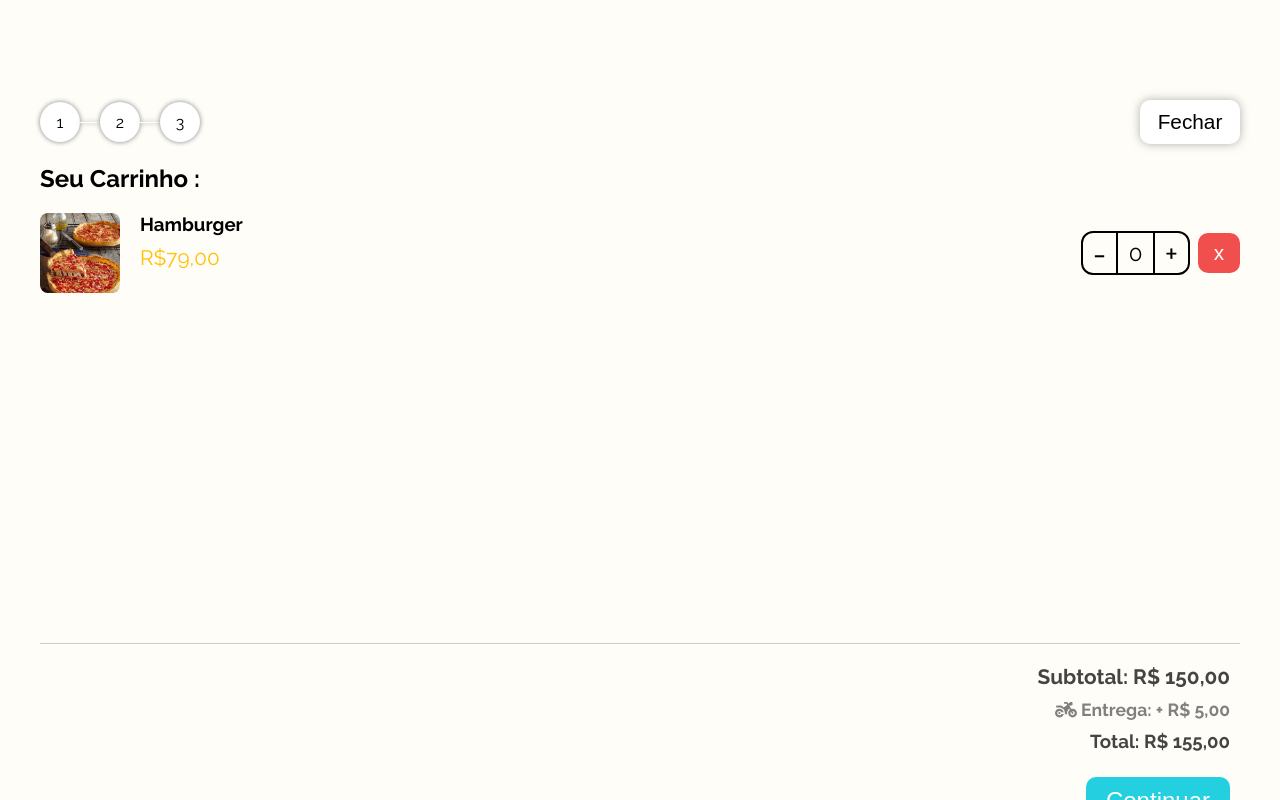
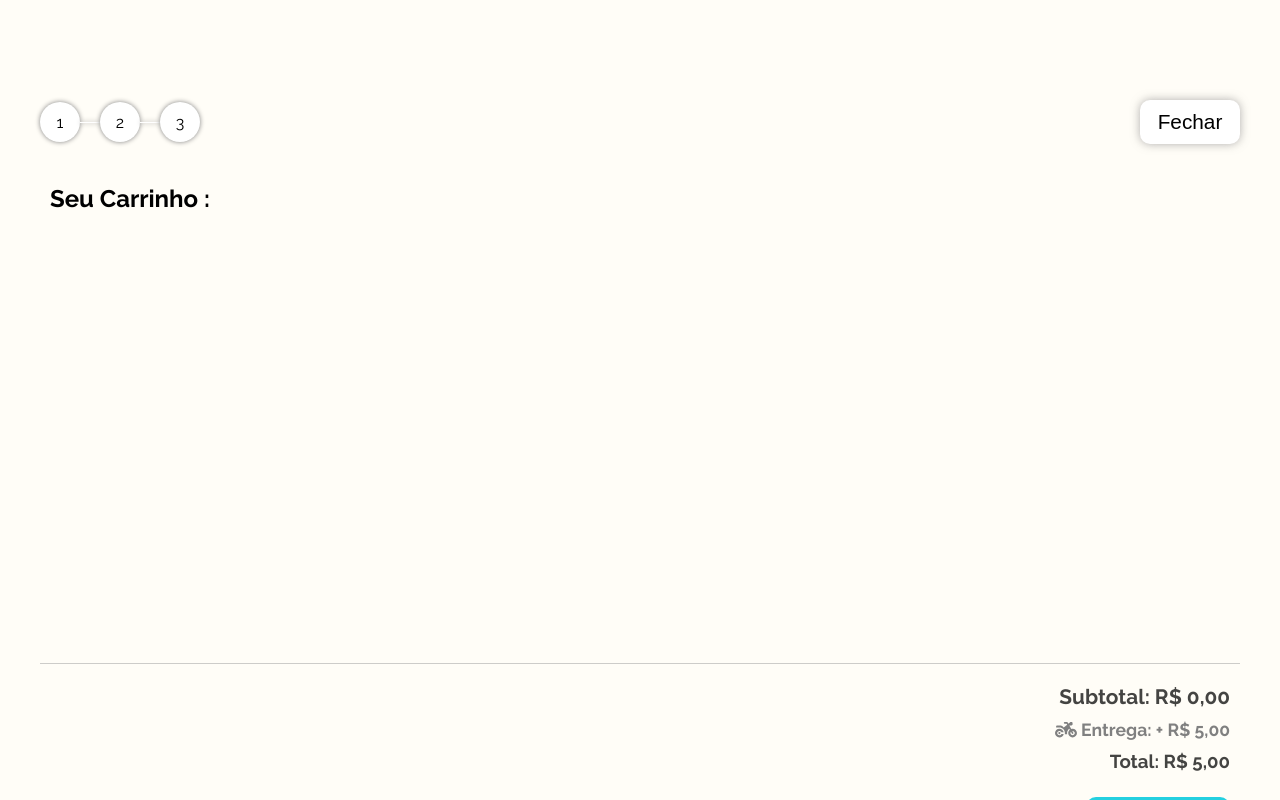
Before and after one commit to RamonLopes86/ramonburger, a Next.js app: page / in a window 1280 px wide. Both pictures are taken after a click on the element "MEU CARRINHO". Shown: the top 800 px of the page. Built offline with nearby package versions, Linux system fonts and the light colour scheme.

Commit message:
ajuste de codigo

```diff
--- a/src/components/section-page-Revisar/revisar.jsx
+++ b/src/components/section-page-Revisar/revisar.jsx
@@ -3,7 +3,8 @@ import StatusPedido from '../statusPedido/statusPedido';
 import SubTotal from '../sub-Total/subTotal';
 import hookContext from '@/hookContext/hookContext';
 import Image from 'next/image';
-import img1 from '../../../public/pizza1.jpg'
+import formatarMoeda from '@/funcoesUteis/formatMoeda';
+
 
 
 
@@ -12,7 +13,10 @@ import img1 from '../../../public/pizza1.jpg'
 
 export default function RevisarPedido(){
 
-    const {pgRevisar , goPageRevisar , carrinho} = hookContext()
+    const {pgRevisar , carrinho , excluirItemPedido } = hookContext()
+
+
+
 
 
     return(
@@ -31,23 +35,37 @@ export default function RevisarPedido(){
 
                     <h2>Seu Carrinho : </h2>
 
-                    <div className={estiloRev.itensCarrinho}>
+                   {
+
+                    carrinho.map((itens,index)=>{
+
+                        return(
+
+                            <div key={index} className={estiloRev.itensCarrinho}>
                                 <div className={estiloRev.cardCarrinho}>
-                            <Image className={estiloRev.imgProd} alt={'nome da imagem'} src={img1} />
+                                    <Image className={estiloRev.imgProd} alt={'nome da imagem'} src={itens.img} />
                                     <div className={estiloRev.boxNomeItens}>
-                                <h3>Hamburger</h3>
-                                <p>R$79,00</p>
+                                        <h3>{itens.nome}</h3>
+                                        <p>{formatarMoeda(itens.preco , 'BRL')}</p>
                                     </div>
                                 </div>
                                 <div className={estiloRev.boxCountRevisar}>
                                     <div className={estiloRev.boxAddItens}>
                                         <div>-</div>
-                                <div>0</div>
+                                        <div>{itens.count}</div>
                                         <div>+</div>
                                     </div>
-                            <button>x</button>
+
+
+                                    <button onClick={()=>excluirItemPedido(itens.id)}>x</button>
                                 </div>
                         </div>
+
+                        )
+
+                    })
+
+                   }
 
 
                 </section>
--- a/src/components/section-page-Revisar/revisar.module.css
+++ b/src/components/section-page-Revisar/revisar.module.css
@@ -8,8 +8,12 @@
     background-color: var(--corgeral);
     font-family: var(--rel);
     padding: 0px 15px;
+    z-index: 1;
 
 }
+
+
+
 
 
 .boxFilho{
@@ -28,6 +32,7 @@
     overflow: auto;
     border-bottom: 1px solid rgba(128, 128, 128, 0.397);
     margin-bottom: 10px;
+    padding: 0px 10px;
 }
 
 .boxCarrinho h2 {
@@ -43,7 +48,7 @@
     flex-direction: row;
     align-items: center;
     justify-content: space-between;
-
+    margin-bottom: 10px;
 }
 
 .cardCarrinho{
--- a/src/components/statusPedido/status.module.css
+++ b/src/components/statusPedido/status.module.css
@@ -4,6 +4,7 @@
     flex-direction: row;
     align-items: center;
     justify-content: space-between;
+    margin-bottom: 20px;
 }
 
 
--- a/src/components/sub-Total/subTotal.jsx
+++ b/src/components/sub-Total/subTotal.jsx
@@ -2,11 +2,38 @@ import estiloSubTotal from './subTotal.module.css';
 
 import { FontAwesomeIcon } from '@fortawesome/react-fontawesome';
 import { faMotorcycle } from '@fortawesome/free-solid-svg-icons';
+import hookContext from '@/hookContext/hookContext';
+import formatarMoeda from '@/funcoesUteis/formatMoeda';
 
 
 
 
 export default function SubTotal(){
+
+    const {carrinho} = hookContext()
+
+    let taxa = 5
+
+    const teste = carrinho.map((itens)=>{
+
+        return{
+
+            ...itens
+        }
+
+    })
+
+    const semTaxa = teste.reduce((acc  , it)=>{
+
+        return acc + it.preco
+
+    },0)
+
+    const valorSomado = teste.reduce((acc , it)=>{
+
+            return acc + it.preco
+
+    },0)
 
     return(
 
@@ -14,9 +41,9 @@ export default function SubTotal(){
 
              <div className={estiloSubTotal.boxValores}>
 
-            <h2>Subtotal: R$ 150,00</h2>
+            <h2>Subtotal: {formatarMoeda(semTaxa , 'BRL')}</h2>
             <p><FontAwesomeIcon icon={faMotorcycle}/> Entrega: + R$ 5,00  </p>
-            <h3>Total: R$ 155,00</h3>
+            <h3>Total: {formatarMoeda(valorSomado + taxa , 'BRL')}</h3>
 
 
 
--- a/src/context/contexProvider.js
+++ b/src/context/contexProvider.js
@@ -62,7 +62,8 @@ export default function ContextProvider({children}){
        exibirDepoimento,
        corBtnDepo,
        pgRevisar,
-       goPageRevisar
+       goPageRevisar,
+       excluirItemPedido
 
         }
 
@@ -174,66 +175,34 @@ export default function ContextProvider({children}){
     function adcionarAoCarrinho(itemCarrinhoInicial){
 
 
-        setCarrinho(
-
-            carrinho =>{
-
-                return carrinho.concat({...itemCarrinhoInicial , count:itemCarrinhoInicial.count})
-            },
-
-
-
-        )
 
         //um outra forma da logica mas robusta:
-        // setCarrinho((carrinhoAtual)=> {
 
-        //     // return[...carrinhoAtual , {...itemCarrinhoInicial , count:item.count}]
+        setCarrinho((carrinhoAtual) => {
+            // Verificar se o item já está no carrinho
+            const itemCarrinho = carrinhoAtual.find((produtos) => produtos.id === itemCarrinhoInicial.id);
 
-        //     // return carrinhoAtual.concat({...itemCarrinhoInicial , count:itemCarrinhoInicial.count})
-
-
-
-
-
-        //     const itemCarrinho = carrinhoAtual.find((produtos)=>{
-
-        //         produtos.id === itemCarrinhoInicial.id
-
-        //     })
-
-
-        //     if(itemCarrinho){
-
-        //         return(
-
-        //             carrinhoAtual.map((produtos)=>{
-
-        //                 if(produtos.id === itemCarrinhoInicial.id){
-
-
-        //                     return console.log(produtos.count)
-
-        //                     // return{...produtos , count: 1 + item.count}
-
-        //                 }
-
-
-
-        //             })
-
-
-
-        //         )
-
-        //     }else{
-
-        //         return[...carrinhoAtual , {...itemCarrinhoInicial , count:itemCarrinhoInicial.count}]
-
-        //     }
-
-
-        // })
+            if (itemCarrinho) {
+                // Se o item já existir, atualize a quantidade
+                return (
+                    carrinhoAtual.map((produtos) => {
+                        if (produtos.id === itemCarrinhoInicial.id) {
+                            return {
+                                ...produtos,
+                                count: produtos.count + itemCarrinhoInicial.count
+                            };
+                        }
+                        return produtos;
+                    })
+                );
+            } else {
+                // Se o item não existir, adicione um novo item ao carrinho
+                return [
+                    ...carrinhoAtual,
+                    { ...itemCarrinhoInicial, count: itemCarrinhoInicial.count }
+                ];
+            }
+        });
 
 
 
@@ -308,6 +277,24 @@ export default function ContextProvider({children}){
     }
 
 
+    function excluirItemPedido(id){
+
+         setCarrinho(
+
+            carrinho.filter((itens)=>
+
+                itens.id !== id
+
+
+           )
+
+
+         )
+
+
+    }
+
+
 
 
     useEffect(()=>{
```
Lines whose indentation alone changed are shown as unchanged.
